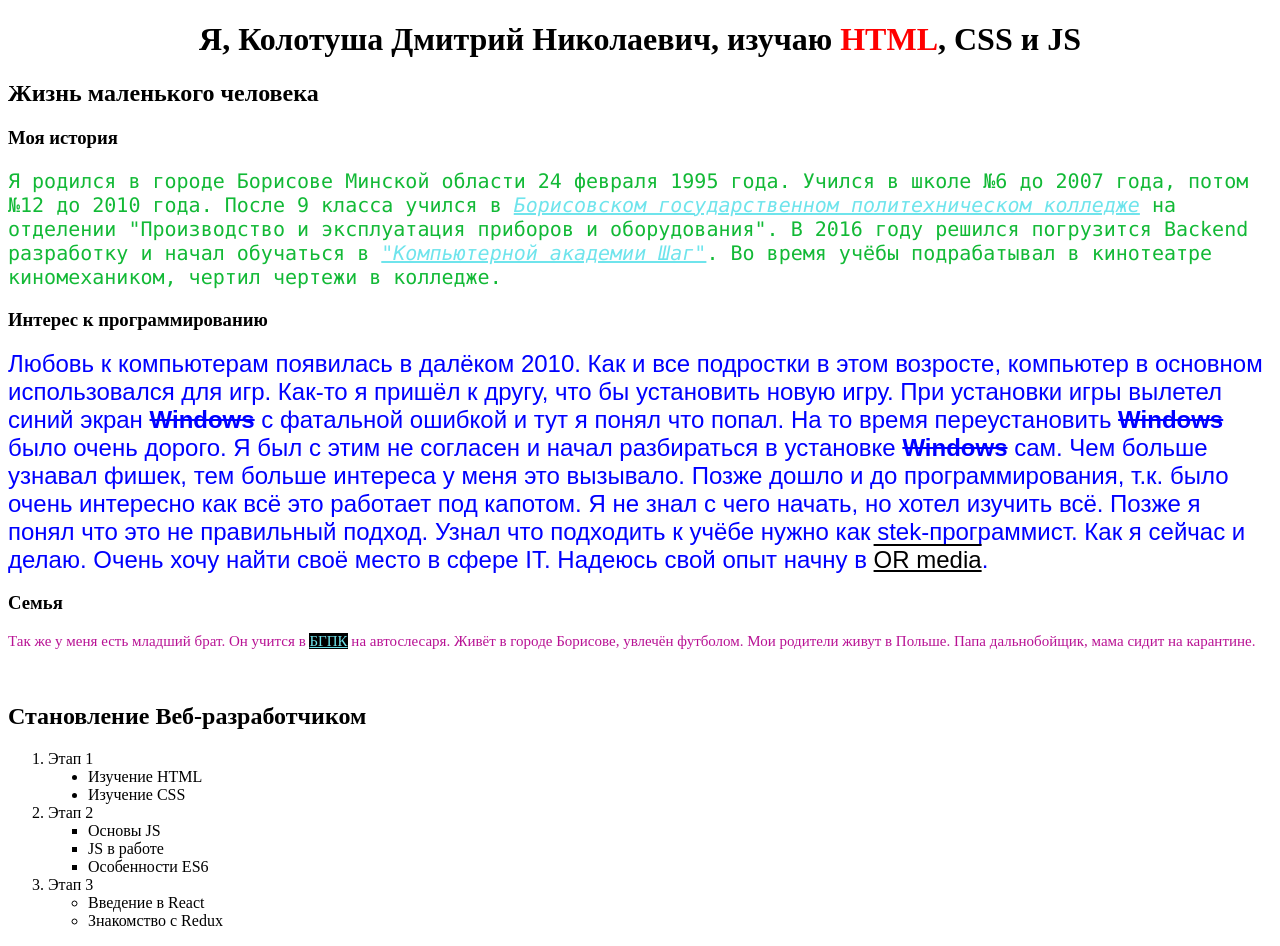
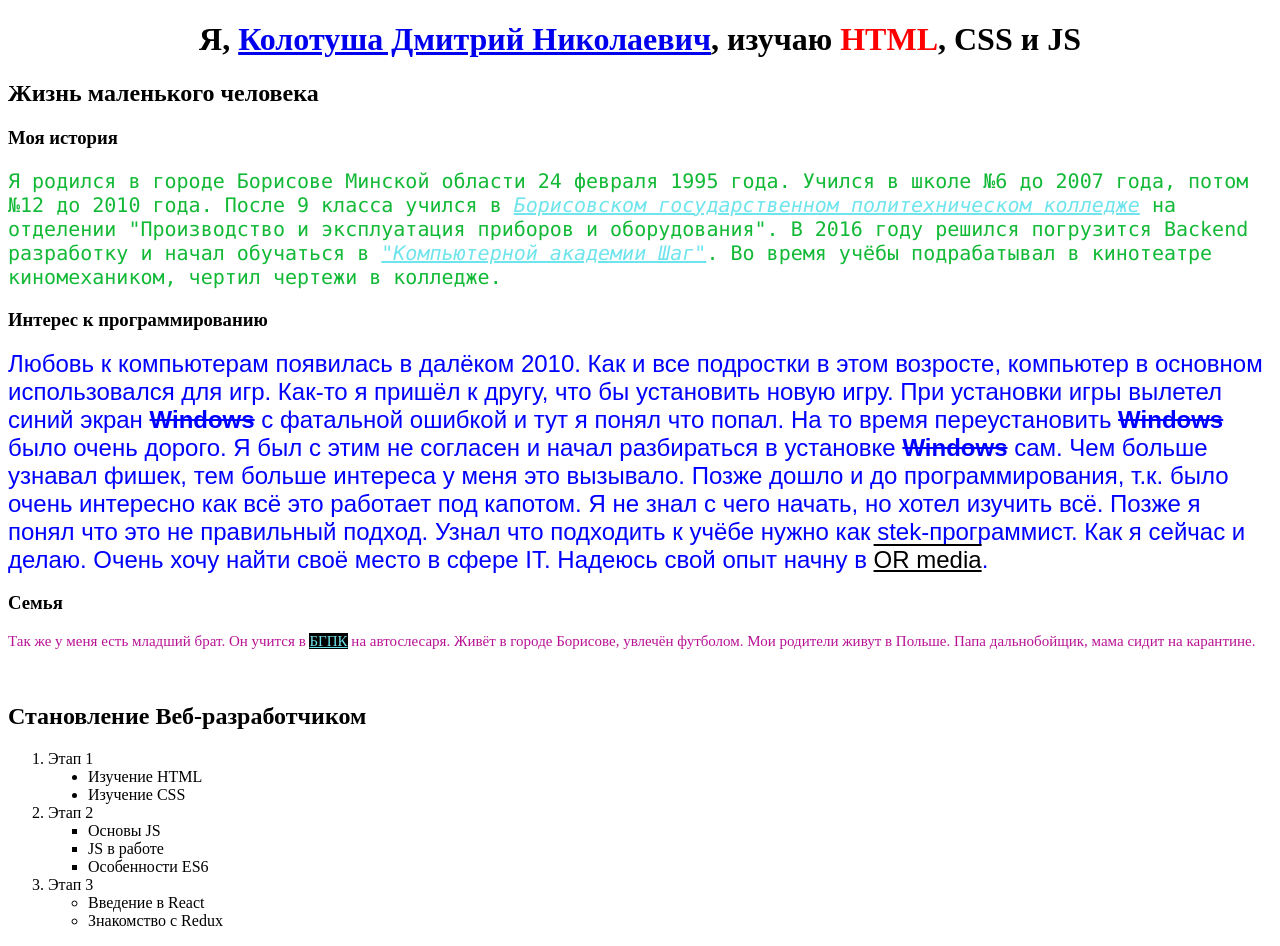
Before and after one commit to SuvStreet/HomeWork1, a plain HTML site: page index.html in a window 1280 px wide. Drawn offline with Linux system fonts and the light colour scheme.

Commit message:
add links third task

```diff
--- a/index.html
+++ b/index.html
@@ -7,7 +7,7 @@
     <link rel="stylesheet" href="./style.css">
 </head>
 <body>
-    <h1 class="desc">Я, Колотуша Дмитрий Николаевич, изучаю <span class="ABBR">HTML</span>, CSS и JS</h1>
+    <h1 class="desc">Я, <a href="./index2.html">Колотуша Дмитрий Николаевич</a>, изучаю <span class="ABBR">HTML</span>, CSS и JS</h1>
     <h2>Жизнь маленького человека</h2>
     <h3>Моя история</h3>
     <p class="paragraph1">Я родился в городе Борисове Минской области 24 февраля 1995 года. Учился в школе №6
```
Also changed, not shown: index2.html (+1 -1 lines).
